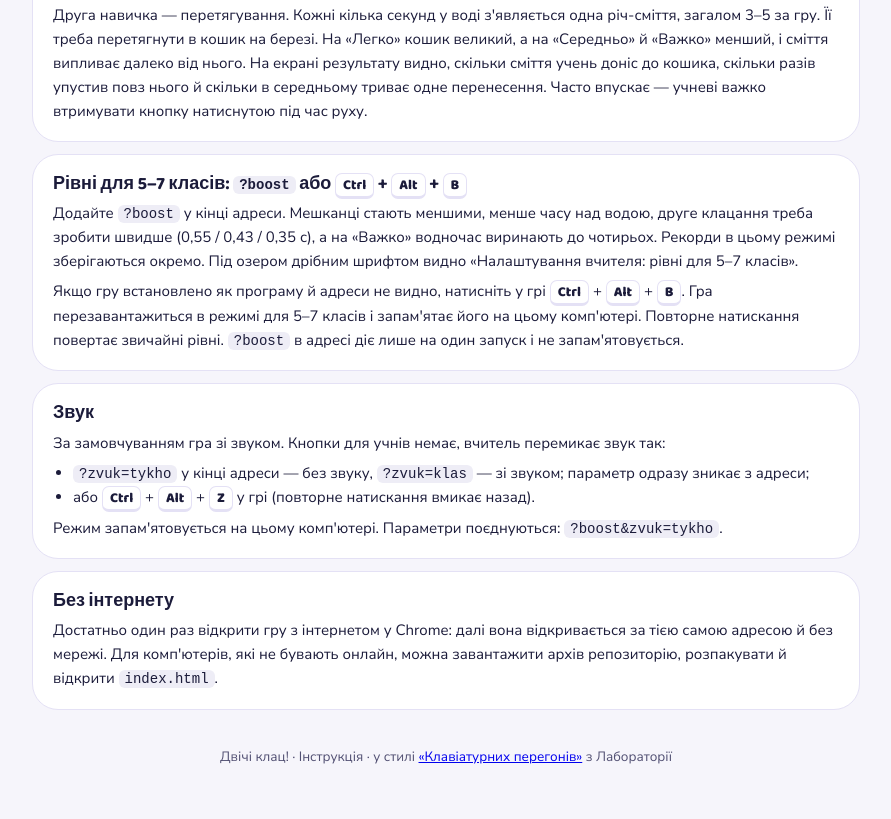
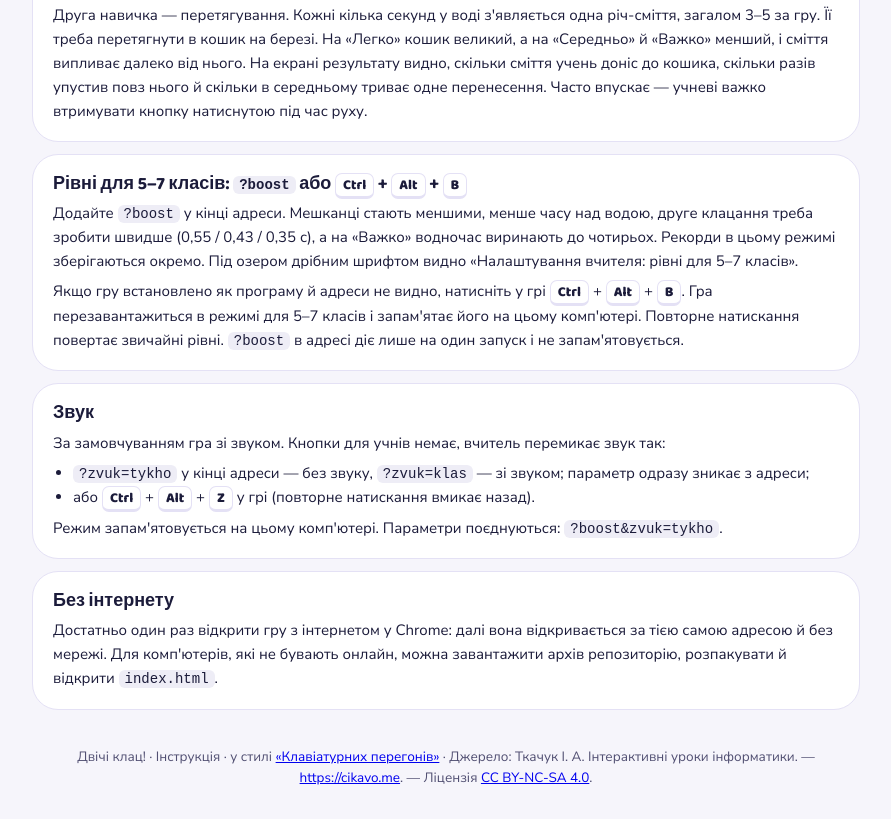
Before and after one commit to cyrilreyda/double-click-kids, a plain HTML site: page guide/index.html in a window 1280 px wide. Shown: the part 1968-2787 px from the top of the page, without its empty margins (194-1085 px from the left). Before the commit the page ends 2765 px from the top, so only its background shows below. Drawn offline with Linux system fonts and the light colour scheme.

Commit message:
Credit the original game as Tkachuk I. A., Interactive computer science lessons
The source is now cited as «Ткачук І. А. Інтерактивні уроки інформатики. —
https://cikavo.me. — Ліцензія CC BY-NC-SA 4.0.» instead of «Лабораторія»
by tkc-teacher.

Co-Authored-By: Claude Opus 5.5 <noreply@anthropic.com>

```diff
--- a/guide/index.html
+++ b/guide/index.html
@@ -163,7 +163,7 @@
     </div>
   </section>
 
-  <footer>Двічі клац! · Інструкція · у стилі <a href="https://cikavo.me/labs/typing-race/">«Клавіатурних перегонів»</a> з Лабораторії</footer>
+  <footer>Двічі клац! · Інструкція · у стилі <a href="https://cikavo.me/labs/typing-race/">«Клавіатурних перегонів»</a> · Джерело: Ткачук І. А. Інтерактивні уроки інформатики. — <a href="https://cikavo.me">https://cikavo.me</a>. — Ліцензія <a href="https://creativecommons.org/licenses/by-nc-sa/4.0/deed.uk">CC BY-NC-SA 4.0</a>.</footer>
 </main>
 
 <script>
```
Also changed, not shown: 1 other file.
